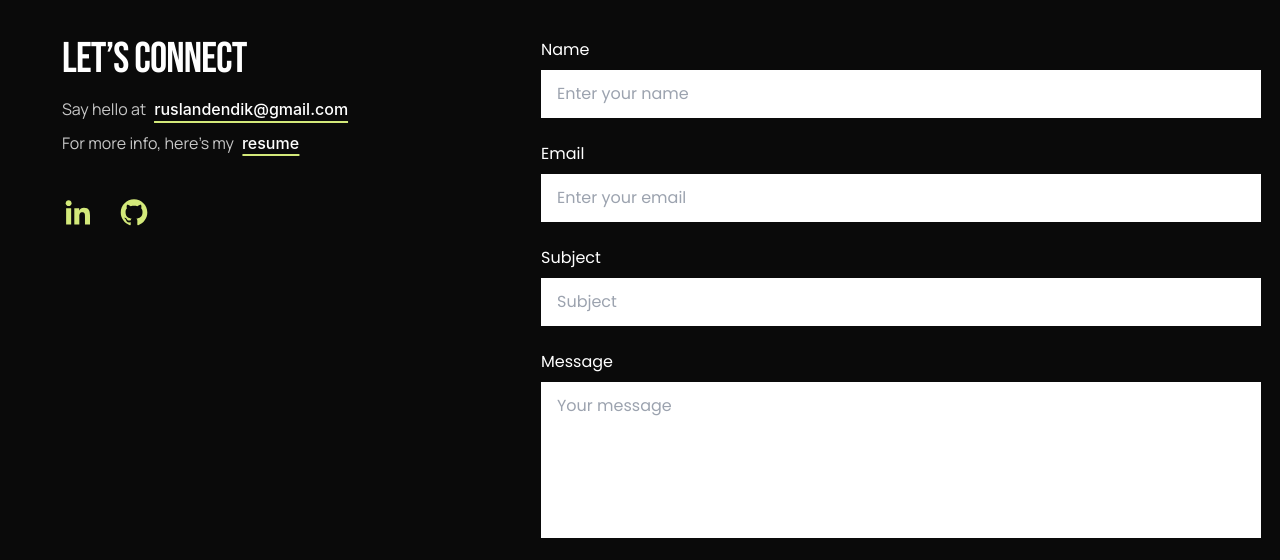
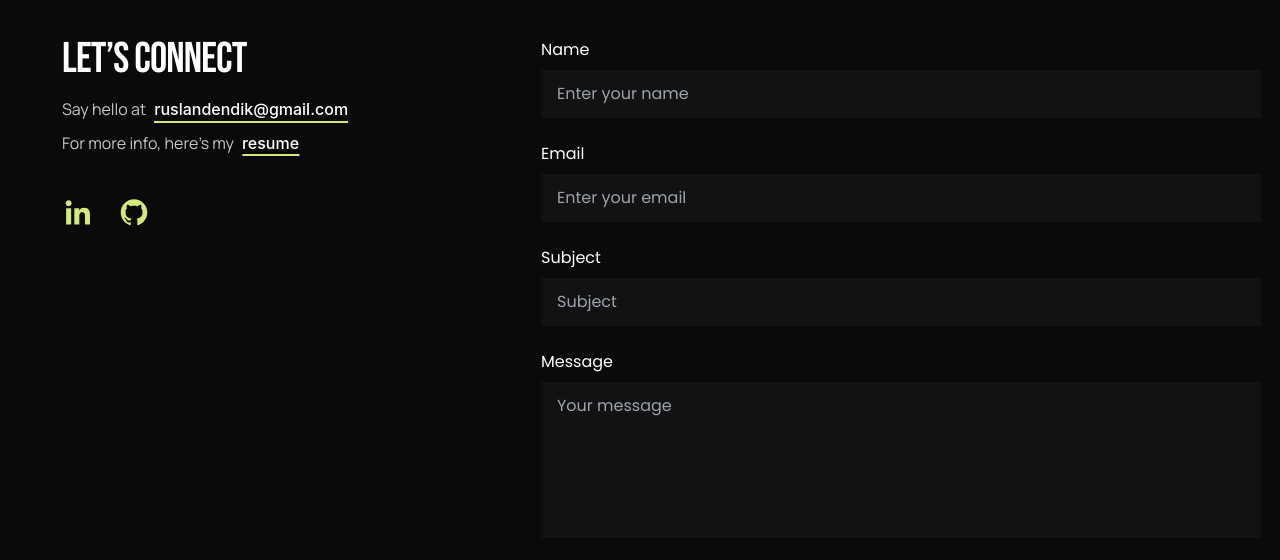
Before and after one commit to BlazerXXI/karliuk-dev, a React (Vite) app: page / in a window 1280 px wide. Shown: the part 2878-3438 px from the top of the page. Built offline with nearby package versions, Linux system fonts and the light colour scheme.

Commit message:
added primary-input-background-color as a dark color

```diff
--- a/src/assets/_variables.scss
+++ b/src/assets/_variables.scss
@@ -21,6 +21,7 @@ $primary-text-color: #ffffff;
 $secondary-text-color: #c7c7c7;
 
 $primary-border-color: #484848;
+$primary-input-background-color: #121212;
 
 $accent-color: #d3e97a;
 $primary-button-color: #0a0a0a;
--- a/src/index.scss
+++ b/src/index.scss
@@ -255,6 +255,10 @@ body::before {
 	}
 }
 
+.primary-input {
+	background-color: vars.$primary-input-background-color;
+}
+
 @media (max-width: 1280px) {
 	body {
 		padding-inline: vars.$padding-page-mobile;
```
